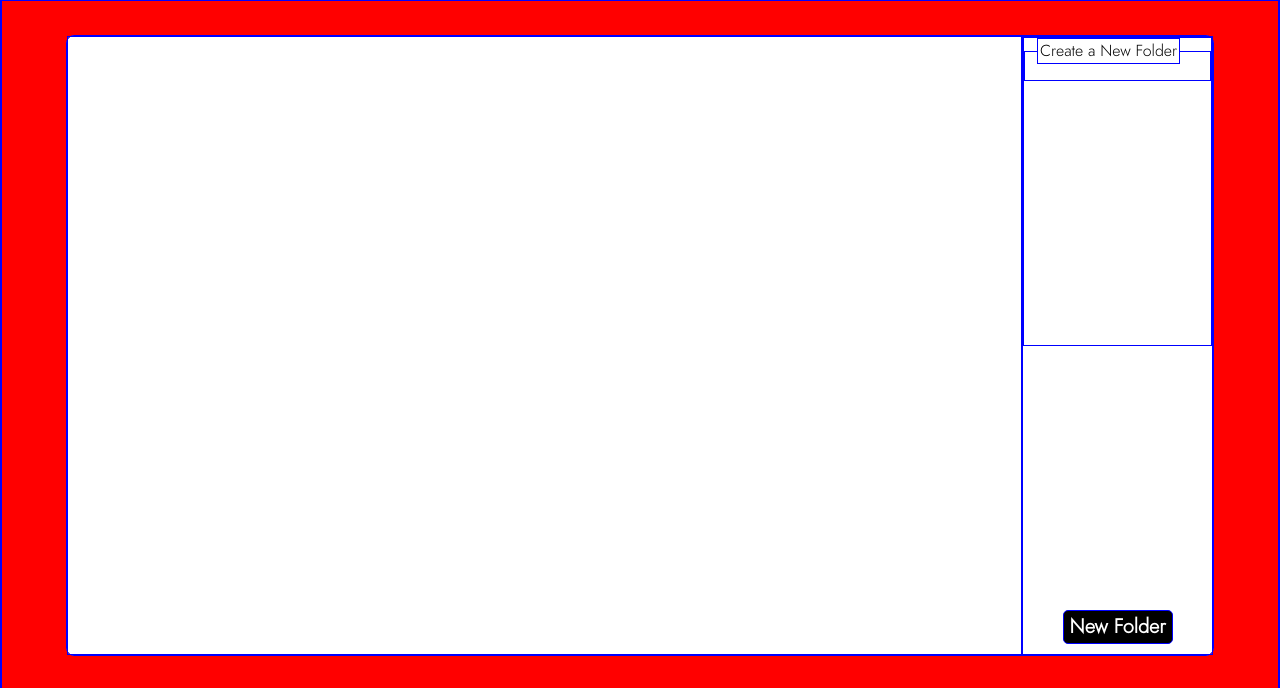
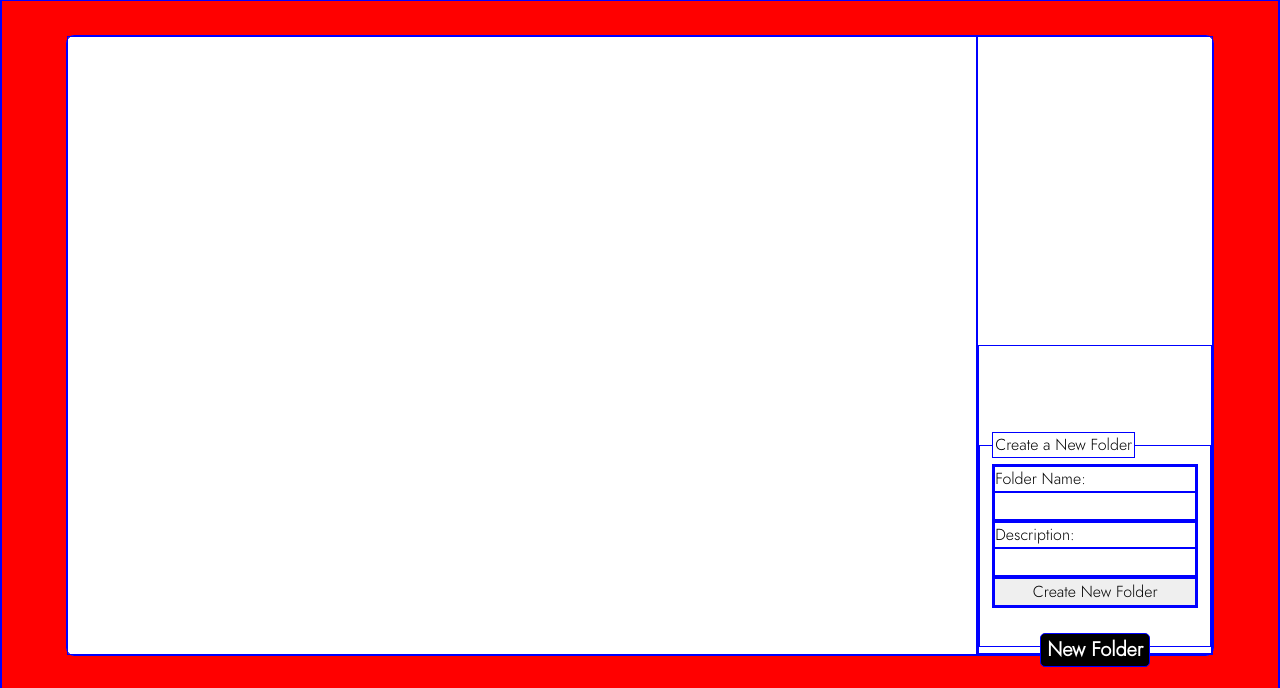
Before and after one commit to eltonbautista/odin-todo-list, a website built with webpack: page src/template.html in a window 1280 px wide. Both pictures are taken after a click on the button "New Folder". Shown: the part 70-758 px from the top of the page. Built offline with nearby package versions, Linux system fonts and the light colour scheme.

Commit message:
learned about innerHTML to generate HTML elements so I changed up a bit of my JS code for that. Working on form logic

```diff
--- a/src/index.js
+++ b/src/index.js
@@ -1,9 +1,8 @@
 import './style.css';
 import octocatIcon from './assets/octocat.png';
 import loadMainPage from './load-main';
-import newFolderForm from './newFolderForm';
-
+import createFolder from './newFolderForm';
 
 
 loadMainPage(octocatIcon);
-newFolderForm();
+createFolder();
--- a/src/load-main.js
+++ b/src/load-main.js
@@ -25,5 +25,34 @@ const loadMainPage = function loadMainPage(cat) {
     ghLink.append(octocatImage);
     footer.append(ghLink);
 
+
+    const newFolderForm = (function newFolderForm() {
+        const formDiv = document.querySelector('#form-div');
+        formDiv.innerHTML =
+        `
+            <form>
+                <fieldset>
+                    <legend>Create a New Folder</legend>
+                    <div>
+                        <div>
+                            <label for="folder-name">Folder Name:</label>
+                            <input type="text" name="folder-name" class="folder name" required>
+                        </div>
+                        <div>
+                            <label for="folder-description">Description:</label>
+                            <input type="text" name="folder-description" class="folder description" required>
+                        </div>
+                        <div>
+                            <input type="submit" value="Create New Folder" class="folder button">
+                        </div>
+                    </div>
+                </fieldset>
+                <button id="new-folder-button">
+                New Folder
+                </button>
+            </form>
+        `
+    })();
+
 };
 export default loadMainPage;
--- a/src/newFolderForm.js
+++ b/src/newFolderForm.js
@@ -1,30 +1,24 @@
-const newFolderForm = function newFolderForm() {
-    const formDiv = document.querySelector('#form-div');
+const createFolder = function createFolder() {
+    const form = document.querySelector('#form-div form');
+    const folderButton = document.querySelector('.folder.button');
+    const newFolderButton = document.querySelector('#new-folder-button');
+    const formFieldset = document.querySelector('#form-div fieldset');
+    const formTextInputs = [document.querySelector('.folder.name'),
+     document.querySelector('.folder.description')];
+
+    const renderFolder = function renderFolder(e) {
+        e.preventDefault();
+        formFieldset.style.visibility = 'hidden';
+        formTextInputs.forEach((e) => e.textContent = '');
+    }
 
 
-    // CREATE DOM
-    const folderForm = document.createElement('form');
-    const formField = document.createElement('fieldset');
-    const folderFieldLegend = document.createElement('legend');
-    const newFolderButton = document.createElement('button');
+    form.addEventListener('submit', renderFolder);
 
-    // APPENDING
-    folderFieldLegend.append('Create a New Folder');
-    formField.append(folderFieldLegend);
-    folderForm.append(formField);
-    formDiv.append(folderForm);
+    newFolderButton.addEventListener('click', (e) => {
+        formFieldset.style.visibility = 'visible';
+        e.preventDefault();
+    });
 
-    // ADD FOLDER BUTTON
-    newFolderButton.setAttribute('id', 'new-folder-button');
-    newFolderButton.append('New Folder');
-    formDiv.append(newFolderButton);
-
-
-
-    // const createForm = function createForm() {
-
-    // }
-
-    // newFolderButton.addEventListener()
-}
-export default newFolderForm;
+};
+export default createFolder;
--- a/src/style.css
+++ b/src/style.css
@@ -83,3 +83,15 @@ body > div div {
   background-color: black;
   color: white;
 }
+
+#form-div form {
+  height: 50%;
+  align-self: flex-end;
+  display: grid;
+}
+#form-div fieldset {
+  height: 75%;
+  align-self: center;
+  margin-top: 100px;
+  visibility: hidden;
+}
```
Also changed, not shown: src/template.html (line endings or trailing spaces).
